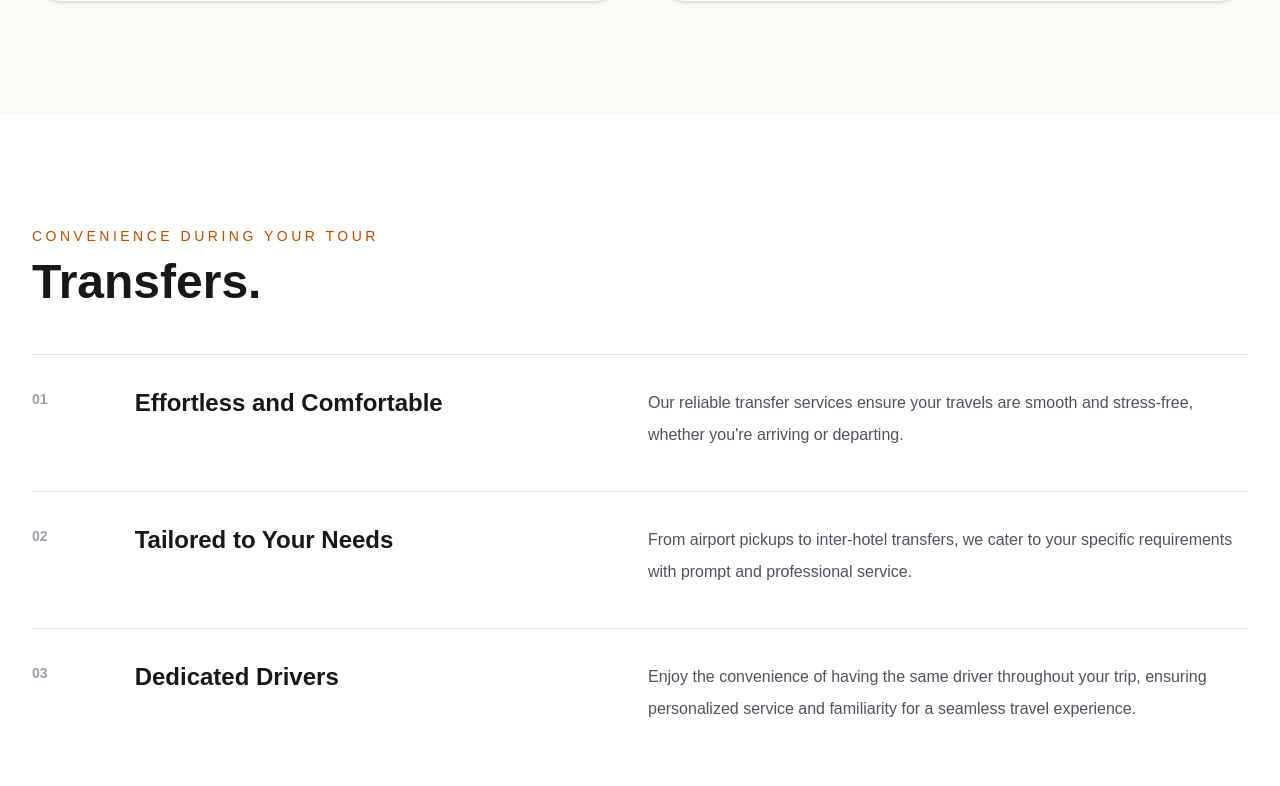
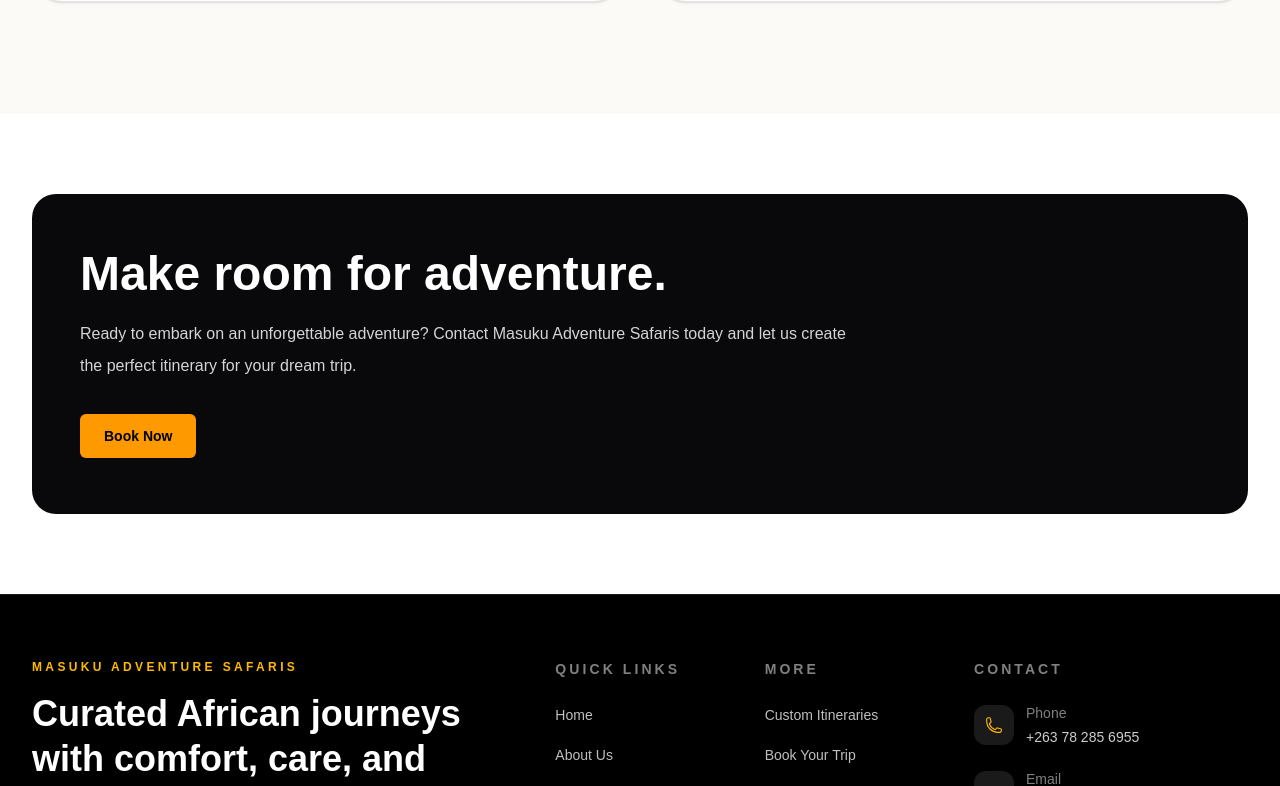
Before and after one commit to thando544/masukusafaris, a React (Vite) app: page / in a window 1280 px wide. Shown: the part 5498-6284 px from the top of the page. Built offline with nearby package versions, Linux system fonts and the light colour scheme.

Commit message:
Update Home.jsx

```diff
--- a/src/pages/Home.jsx
+++ b/src/pages/Home.jsx
@@ -17,7 +17,6 @@ export default function Home() {
         <AboutPreview />
         <ActivitiesPreview />
         <PackagesPreview />
-        <TransfersPreview />
         <CTASection />
       </main>
 
```
